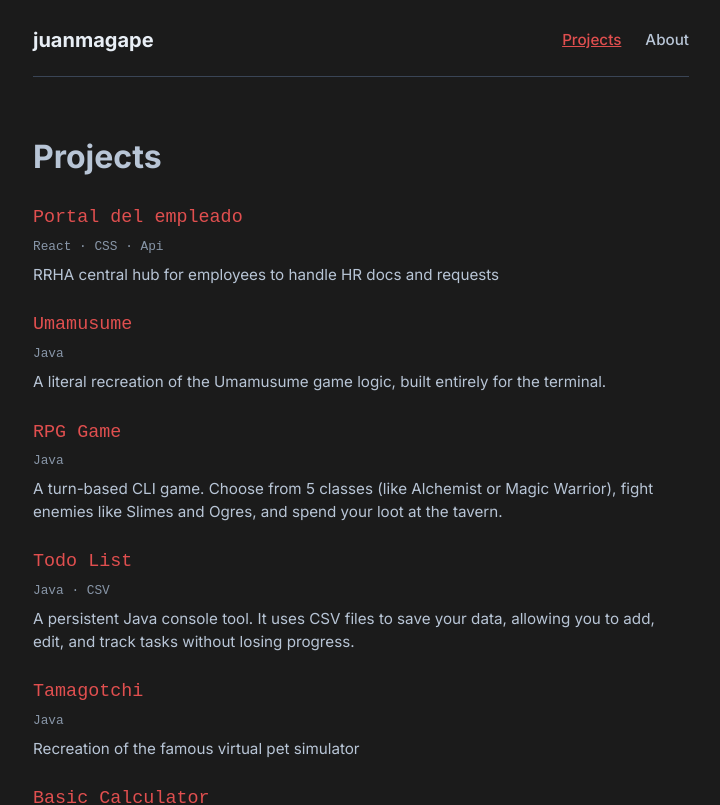
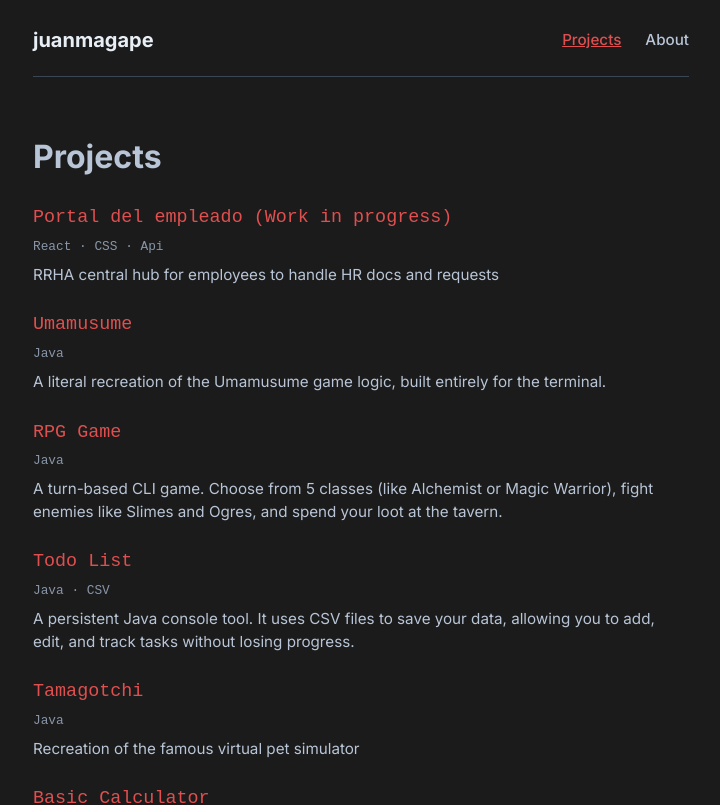
Before and after one commit to juanmagape/portfoliov2, a React (Vite) app: page /projects in a window 1280 px wide. Shown: the top 805 px of the page, without its empty margins (279-999 px from the left). Built offline with nearby package versions, Linux system fonts and the light colour scheme.

Commit message:
Push fix

```diff
--- a/index.html
+++ b/index.html
@@ -6,7 +6,7 @@
     <meta property="og:description" content="Personal portfolio of Juan Manuel Galán." />
     <meta property="og:image" content="./logo.png" />
     <meta property="og:url" content="https://juanmagape.vercel.app" />
-    <link rel="icon" type="image/svg+xml" href="/logo.png" />
+    <link rel="icon" type="image/svg+xml" href="./public/logo.png" />
     <meta name="viewport" content="width=device-width, initial-scale=1.0" />
     <title>Juan Manuel Galán - Portfolio</title>
   </head>
--- a/src/components/projects.jsx
+++ b/src/components/projects.jsx
@@ -6,7 +6,7 @@ function Projects() {
             <div className="project-list">
                 <article>
                     <a href="https://github.com/juanmagape/portal-del-empleado">
-                        <h2>Portal del empleado</h2>
+                        <h2>Portal del empleado (Work in progress)</h2>
                     </a>
                     <h4>React · CSS · Api</h4>
                     <p>RRHA central hub for employees to handle HR docs and requests</p>
```
